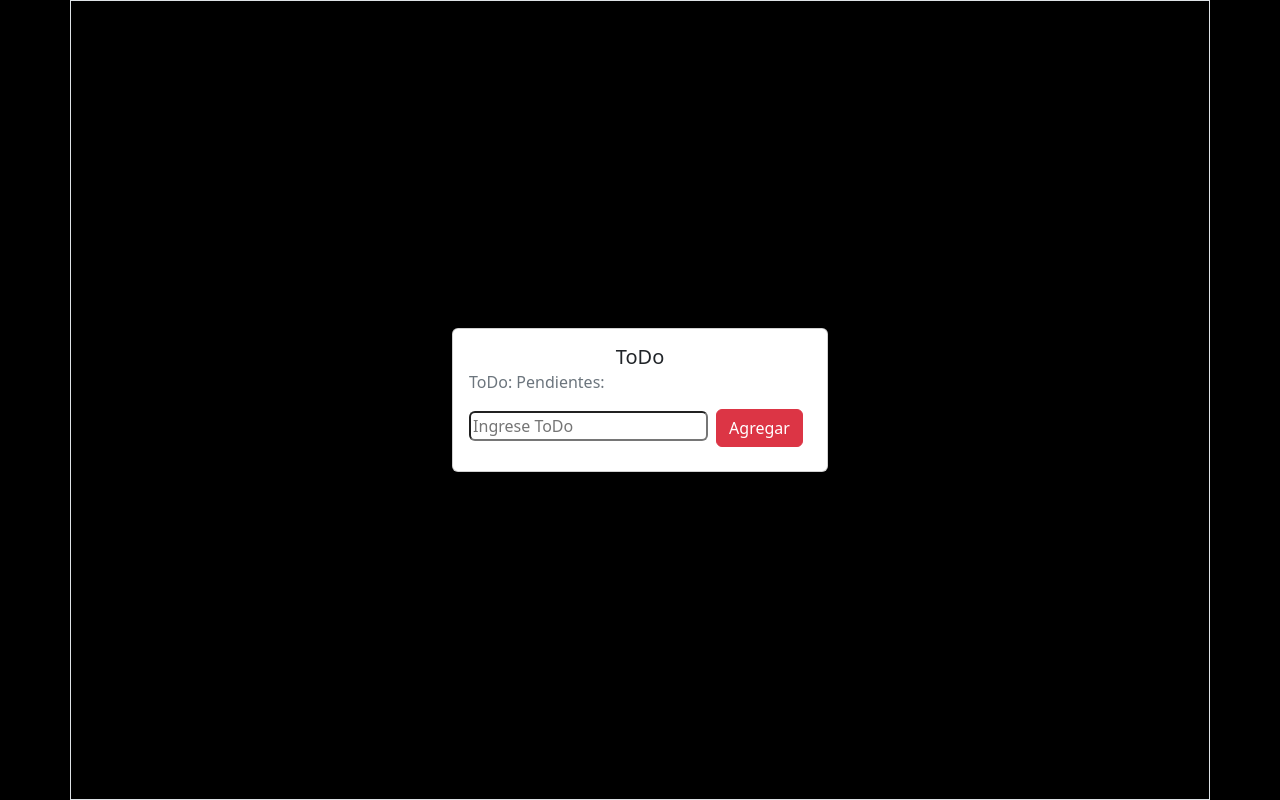
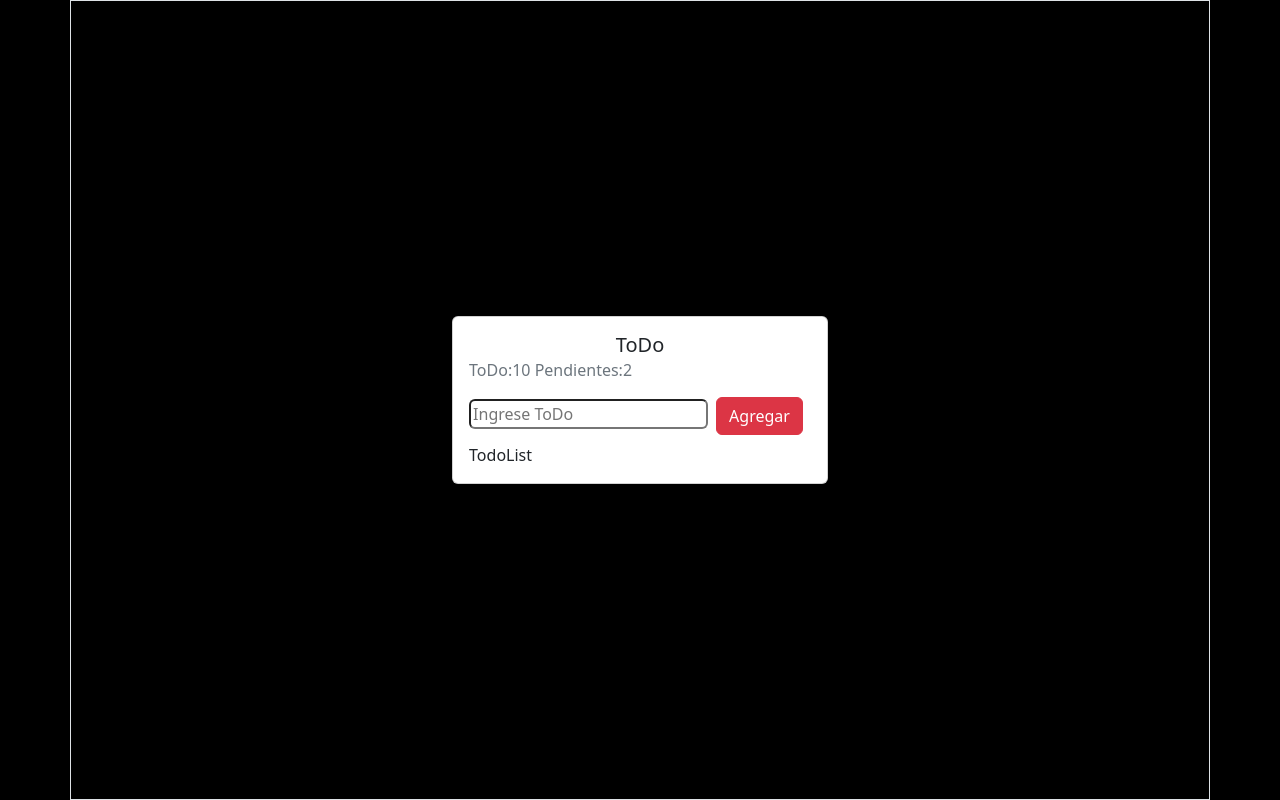
Before and after one commit to HugoRadulovich/ToDo-React, a React (Vite) app: page / in a window 1280 px wide. Built offline with nearby package versions, Linux system fonts and the light colour scheme.

Commit message:
avance del proyecto

```diff
--- a/src/TodoApp.jsx
+++ b/src/TodoApp.jsx
@@ -1,9 +1,38 @@
+import { useReducer } from "react"
 import { TodoAdd } from "./components/TodoAdd"
+import { TodoList } from "./components/TodoList"
+import { todoReducer } from "./hooks/todoReducer"
 
+
+
+const initialState = [
+    {
+        id: new Date().getTime(),
+    description: 'Ir al supermercado',
+    done: false,
+    },
+    {
+        id: new Date().getTime()*3,
+        description: 'Dar comida a los perros',
+        done: false,
+
+    }
+]
 
 
 export const TodoApp = () => {
 
+    const [todos,dispatch] = useReducer(todoReducer,initialState)
+
+    const handleNewTodo = (todo) => {
+        const action = {
+            type: '[TODO] Add Todo',
+            payload: todo
+        }
+
+        dispatch(action);
+
+    }
 
     return (
         <>
@@ -11,8 +40,11 @@ export const TodoApp = () => {
             <div className="card " >
                 <div className="card-body">
                     <h5 className="card-title text-center">ToDo</h5>
-                    <h6 className="card-subtitle mb-2 text-muted">ToDo: Pendientes:</h6>
-                    <TodoAdd/>
+                    <h6 className="card-subtitle mb-2 text-muted">ToDo:10 Pendientes:2</h6>
+                    <TodoAdd onNewTodo = {handleNewTodo}/>
+                    <TodoList
+                        todos={todos}
+                        />
                 </div>
             </div>
             </div>
--- a/src/components/TodoAdd.jsx
+++ b/src/components/TodoAdd.jsx
@@ -1,7 +1,7 @@
 import { useForm } from "../helpers/useForm"
 
 
-export const TodoAdd = () => {
+export const TodoAdd = ({onNewTodo}) => {
 
     const {description, onIpuntChange, onResetForm} = useForm({
         description:'',
@@ -10,10 +10,20 @@ export const TodoAdd = () => {
     const onFormSubmit = (event) => {
         event.preventDefault();
         console.log(description);
+        if(description.length <= 1) return;
+
+        const newTodo = {
+            id: new Date().getTime(),
+            description: description,
+            done: false,
+        }
+
+        onNewTodo(newTodo),
+        onResetForm()
     }
 
     return (
-        <form className="onFormSubmit">
+        <form onSubmit={onFormSubmit}>
             <input type="text"
             className="rounded"
             placeholder="Ingrese ToDo"
--- /dev/null
+++ b/src/components/TodoList.jsx
@@ -0,0 +1,8 @@
+
+import React from 'react'
+
+export const TodoList = () => {
+    return (
+        <div>TodoList</div>
+    )
+}
--- /dev/null
+++ b/src/hooks/todoReducer.js
@@ -0,0 +1,13 @@
+
+
+export const todoReducer = (initialState = [], action) => {
+    switch (action.type) {
+        case '[TODO] Add Todo':
+            return [...initialState, action.payload]
+
+
+            break;
+
+     return todo;
+    }
+}
```
